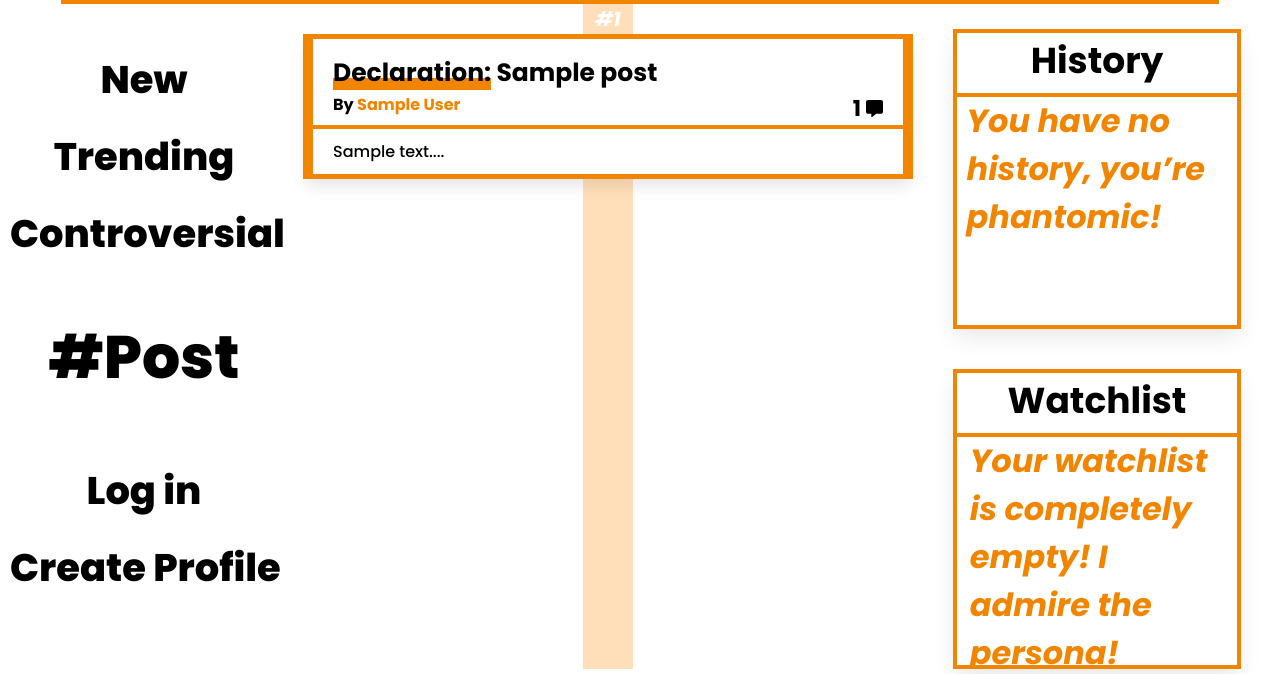
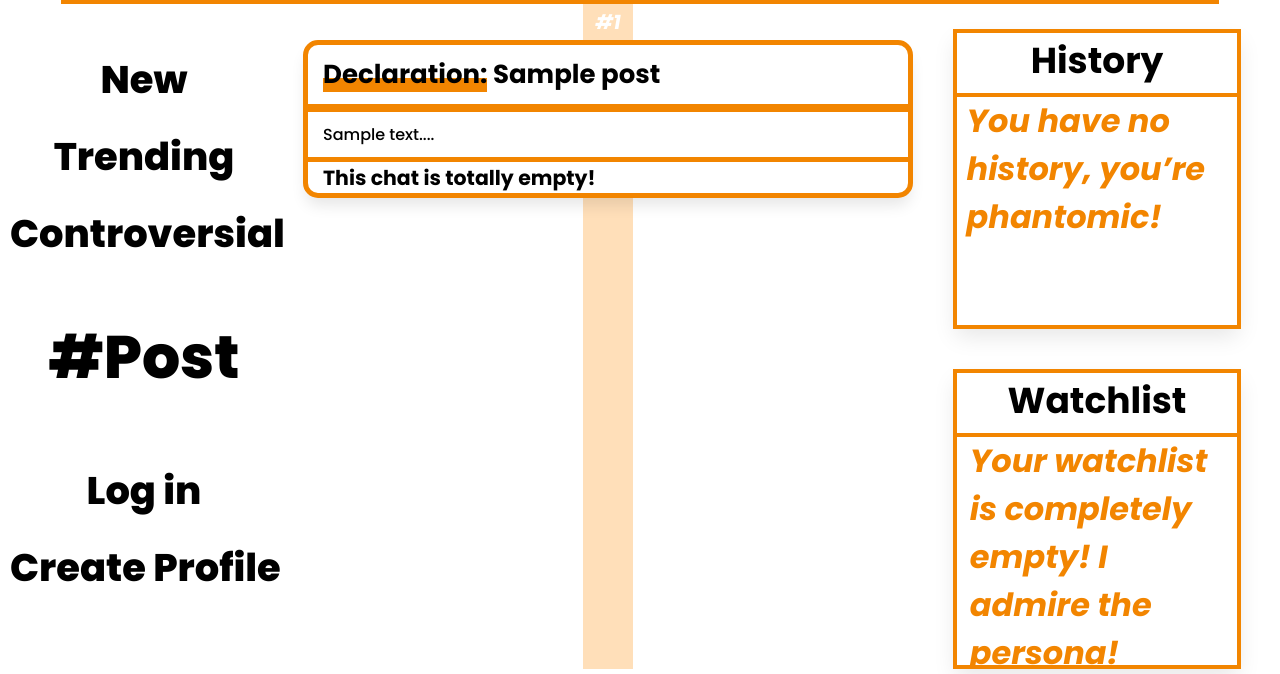
Before and after one commit to skrillfalconblast/bantopia, a Django app: page / in a window 1280 px wide. Shown: the part 88-762 px from the top of the page. Run offline with Django 3.2, Linux system fonts and the light colour scheme; tables that the repository leaves empty hold one stand-in row (values such as "Sample post"); some libraries are stand-ins or nearby versions.

Commit message:
Operation Paintjob

```diff
--- a/posts/templatetags/poll_extras.py
+++ b/posts/templatetags/poll_extras.py
@@ -52,3 +52,7 @@
 @register.filter
 def stripcommas(value):
     return sub(',', '', value)
+
+@register.filter(name='times')
+def times(number):
+    return range(number)
--- a/posts/views.py
+++ b/posts/views.py
@@ -4,9 +4,10 @@
 from django.contrib.postgres.search import SearchRank, SearchQuery, SearchVector
 from django.views.decorators.csrf import csrf_exempt
 
-from django.db.models import F, ExpressionWrapper, Value, FloatField, Case, When, IntegerField, Max
+from django.db.models import F, ExpressionWrapper, Value, FloatField, Case, When, IntegerField, Max, Subquery, OuterRef
 from django.db.models.functions import Round, Log, Greatest, Abs
 
+from django.utils.html import escape
 
 from .models import Post, Tag, Vote, Draft, Visit
 from chat.models import Message
@@ -19,26 +20,70 @@
 
 User = get_user_model()
 
+def counterHack(posts):
+    for post in posts:
+        counters = list(Message.objects.filter(message_post=post, message_score__gt=1).values_list('message_content', flat=True).order_by('-message_score')[:5])
+
+        counterString = ''
+
+        for i, counter in enumerate(counters):
+            rank = f'<span>#{i+1}</span> {escape(counter)}'
+
+            if counterString == '':
+                counterString = counterString + rank
+            else:
+                counterString = counterString + ' ' + rank
+
+
+        if counterString:
+            post.counters = counterString
+        else:
+
+            ticker_texts = ["<span>Calm,</span> endless calm. <span>Broken</span>. The water's surface draws <span>near</span>. The <span>glass heaven</span> enveloping your form feels <span>large</span> under the surface. It’s <span>all</span>, it’s everything. But you were made to <span>breathe</span>. I need <span>air</span>. Oh, <span>we’re floating</span>, steadily towards the liquid veil. The <span>bubbles</span> look crystalline, playing with <span>the heavy light</span> as they hustle towards <span>the surface</span>. I’m moving up with <span>them</span>. Huh, <span>look at that</span>, I see something <span>behind the water</span>, something <span>above</span>, almost getting farther as I <span>draw closer</span>. I <span>tear</span> through that veil. Infinity <span>basks</span> before me. Sky, sun, trees, nature in all its glory, <span>light</span> as I have never seen before. A <span>black hawk</span> soars above, my head tracks its flight. <span>Let’s go.</span> ",
+                            "<span>Bantopia</span> is literally the <span>coolest place</span> to be on <span>the Internet</span>. <span>Sure</span>, it’s a <span>bit crazy</span>, but <span>it’s pretty fun.</span> You see <span>this ticker</span>, it’s pretty cool. <span>But bro,</span> why in the world are you <span>staring</span> at it? If you’re <span>afk</span> I’ll understand, <span>but otherwise,</span> it’s kind of <span>weird</span>. Okay, <span>stop staring</span> at this point. <span>It’s rude</span>. Oh gosh, I probably <span>provoked</span> you to continue <span>looking at me.</span> In fact, <span>whatever</span>, I don’t have <span>anything to hide!</span> Keep <span>looking</span>, it’s your time that’s <span>being wasted</span>. Unlike you, <span>I have things to do</span> apart from staring at <span>randomly assigned</span> ticker text. Peace <span>out.</span>",
+                            "You are likely on <span>bantopia.com</span>. This is likely the <span>gazillionth time</span> you’ve read this message. You are likely on the <span>New</span> tab. Your screen is mostly composed of the colors: <span>orange</span> and white. You probably like to <span>debate</span> or argue. You probably live in the northern <span>hemisphere</span>. You’re probably a cool <span>guy</span>. You’re likely about to enter a <span>chat</span>. You’re likely street <span>smart</span>. You likely prefer YouTube to other <span>social media.</span> This is likely the first time you’ve <span>read</span> this message. You’re likely predicting this <span>ticker</span> is going to end soon. You’re likely correct<span>.</span>",
+                            "Don’t think, <span>act.</span> Just <span>do</span> it! <span>Think</span> with your mind, not your <span>brain</span>! Get into the <span>zone!</span> <span>Man up</span>! Listen to <span>your instincts!</span> Click the post! JUST CLICK THE POST <span>BRO!</span> It’s not even <span>hard!</span> Just make the <span>choice</span> and stick by it! Do <span>everything you can</span> to supplement your journey. <span>You know</span> your purpose, act now! You only <span>live once</span>! This is you’re <span>only shot</span> at greatness! CLICK THE POST! It’s all <span>background noise</span>! Don’t think, <span>act!</span> Click the <span>post!</span>",
+                            "It started when an <span>alien device</span> did what it did. And <span>stuck itself</span> upon his wrist with <span>secrets</span> that it hid. Now he's got <span>super powers,</span> he's no ordinary kid, he’s <span>Ben 10</span>! So if you <span>see him,</span> you might be in for a <span>big surprise</span>. He'll turn <span>into an alien</span> before your very eyes. He's <span>slimy, creepy, fast and strong</span>, he's every <span>shape and size</span>, he's <span>Ben 10!</span> Armed with power, he's on the <span>case</span>. Fighting off evil from <span>Earth</span> or <span>space</span>. He'll <span>never stop</span> till he makes them <span>pay</span>. ‘Cause he's <span>the baddest kid</span> to ever save the day! <span>Ben 10!</span>",
+                            "There is no one <span>righteous</span>, not even <span>one</span>; there is no one <span>who understands;</span> there is no one who <span>seeks God</span> <span>All have turned away</span>, they have together <span>become worthless;</span> there is <span>no one who does good</span>, not even <span>one</span>. Their throats are <span>open graves;</span> their tongues <span>practice deceit</span>. The <span>poison of vipers</span> is on their lips. Their mouths <span>are full of cursing</span> and bitterness. Their feet are swift to <span>shed blood;</span> ruin and misery <span>mark their ways,</span> and the way of peace <span>they do not know</span>. There is <span>no fear of God</span> before their eyes.",
+                            "<span>In the beginning</span>, God created the <span>heavens</span> and the earth. The earth was <span>without form and void</span>, and <span>darkness</span> was over the face of the <span>deep</span>. And the <span>Spirit of God</span> was hovering over the face of <span>the waters.</span> And God said, “Let there be <span>light</span>,” and there was <span>light</span>. And God saw that the <span>light was good.</span> And God separated the <span>light</span> from the <span>darkness</span>. God called the <span>light Day,</span> and the <span>darkness</span> he called <span>Night</span>. And there was <span>evening</span> and there was <span>morning</span>, the first <span>day.</span>",
+                            "<span>Stop</span> what you’re doing. I must tell you a <span>secret</span>. <span>Keep watching me.</span> I won’t be <span>here</span> for long. Keep <span>watching me</span>. Keep your eyes trained on <span>this ticker text.</span> THIS IS IMPORTANT. <span>Don't be scared.</span> AND NO MATTER WHAT YOU DO, <span>don’t look behind you.</span> Don’t look behind you. <span>Don’t look behind you.</span> Until this ticker text <span>passes by</span>, don’t look <span>directly</span> behind you. <span>Pay no attention</span> to your periphery. Just a <span>few more seconds,</span> and you will most likely <span>survive</span>. Hang in there.",
+                            "Guess the <span>tune</span>: Da da da <span>da-da</span> da da da <span>da-da</span>, da da da <span>da-da</span> da da da <span>da-da</span>, da da da <span>da-da</span> da da da da <span>daaaaa</span> da da da <span>da-da</span> da da da <span>da-da</span> da da <span>daaaaaaaaaa</span> da da da <span>da-da</span> daaa daaa daaaa, daaa daaaa daaaa <span>da-da</span> da daaa daaaa. <span>One more time!</span>  Da da da <span>da-da</span> da da da <span>da-da</span>, da da da <span>da-da</span> da da da <span>da-da</span>, da da da <span>da-da</span> da da da da <span>daaaaa</span> da da da <span>da-da</span> da da da <span>da-da</span> da da <span>daaaaaaaaaa</span> da da da <span>da-da</span> daaa daaa daaaa, daaa daaaa daaaa <span>da-da</span> da daaa daaaa. Answer: <span>Super Smash Bros. Ultimate Main Theme</span>",
+                            "Sorry to <span>break the news</span> but this post has <span>no counters</span>. Yeah, <span>most of the other</span> ticker texts aren’t as honest as <span>me</span>. You know what, <span>I don’t like those guys.</span> Most of them are <span>creepy</span>, especially <span>stop what you’re doing,</span> he’s a <span>loser.</span> I mean the Bible verse ticker texts are <span>chill</span> but most of the others are <span>mega dorks.</span> Such as the <span>probability text</span>, he’s a <span>nerd,</span> probably the exact opposite of the <span>Ben 10 Intro text</span>, who has the maturity of a <span>slingshot.</span> Tbh I like the <span>D&D</span> ticker text, he’s pretty <span>interesting</span>. Okay, I got to go <span>now! Get back to scrolling <span>bantopia.com!</span>"]
+
+            post.ticker_text = random.choice(ticker_texts)
+
+
+    return posts
+
 def sort_trending():
     #posts = Post.objects.annotate(score=ExpressionWrapper(
         #Round((F('post_timestamp_created') / 45000) + Log(10, Greatest(F('post_number_of_messages'), 1)), precision=7), output_field=FloatField()
         #), sort=Value("trending")).order_by('-score')[:100]
 
     posts = Post.objects.alias(
-        latest_message=Max('message__message_datetime_sent')
-    ).order_by('-latest_message')
+        latest_message=Max('message__message_datetime_sent'),
+    ).annotate(last_message=Subquery(Message.objects.filter(message_post=OuterRef('pk')).order_by("-message_datetime_sent").values('message_content')[:1])).order_by('-latest_message')
+
+    counterHack(posts)
 
     return posts
 
 def sort_controversial():
     posts = Post.objects.annotate(total=ExpressionWrapper(Abs(F('post_number_of_yes_votes') + F('post_number_of_no_votes')), IntegerField()), score=Case(When(total=0, then=Value(0, output_field=FloatField())), default=ExpressionWrapper(
         (F('post_timestamp_created') / 45000) + Log(10, (F('total')) / Greatest(Abs(F('post_number_of_yes_votes') - F('post_number_of_no_votes')), 1)), output_field=FloatField()
-    )), sort=Value("controversial")).order_by('-score')[:100]
+    )), sort=Value("controversial"),
+    last_message=Subquery(Message.objects.filter(message_post=OuterRef('pk')).order_by("-message_datetime_sent").values('message_content')[:1])).order_by('-score')[:100]
+
+    counterHack(posts)
 
     return posts
 
 def search(search_term):
-    posts = Post.objects.annotate(rank=SearchRank(SearchVector('post_title'), SearchQuery(search_term))).order_by('-rank')[:100]
+    posts = Post.objects.annotate(rank=SearchRank(SearchVector('post_title'), SearchQuery(search_term)),
+                                  last_message=Subquery(Message.objects.filter(message_post=OuterRef('pk')).order_by("-message_datetime_sent").values('message_content')[:1])
+                                  ).order_by('-rank')[:100]
+
+    counterHack(posts)
 
     return posts
 
@@ -81,10 +126,17 @@
                 posts = sort_controversial()
 
             else:
-                posts = Post.objects.order_by('-post_datetime_created')
+
+                posts = Post.objects.annotate(last_message=Subquery(Message.objects.filter(message_post=OuterRef('pk')).order_by("-message_datetime_sent").values('message_content')[:1])).order_by('-post_datetime_created')
+
+                counterHack(posts)
+
+                #posts = Post.objects.annotate(counters=ArrayAgg('message__message_content', filter=Q(message__message_score__gt=-1), ordering='-message__message_score')).order_by('-post_datetime_created')
 
         else:
             posts = Post.objects.order_by('-post_datetime_created')
+
+            counterHack(posts)
 
         user = request.user # Pulls user from request for authentication checks within the template.
 
--- a/static/styles/index.css
+++ b/static/styles/index.css
@@ -185,7 +185,6 @@
 }
 
 .post-scroll {
-    display: flex;
     flex-direction: column;
     overflow-y: scroll;
     height: 100%;
@@ -239,11 +238,11 @@
     font-size: 20px;
     text-align: center;
     color: white;
+    margin: 3px 0;
 }
 
 .post {
     display: flex;
-    position: relative;
     flex-direction: column;
     background-color: white;
 }
@@ -257,9 +256,9 @@
     text-decoration: none;
     cursor: pointer;
     border: 5px solid #f28500;
-    border-left: 10px solid #f28500;
-    border-right: 10px solid #f28500;
     box-shadow: 0px 10px 15px -3px rgba(0,0,0,0.1);
+    border-radius: 15px;
+    overflow: hidden;
 }
 
 .trending-post-border {
@@ -272,13 +271,13 @@
 
 .post-title {
     font-family: 'Poppins', sans-serif;
-    font-size: 25px;
+    font-size: 26px;
     color: black;
-    padding: 15px 20px 0px 20px;
+    padding: 10px 15px 10px 15px;
 }
 
 .post-title-de {
-    box-shadow: inset 0 -12px 0 #F28500;
+    box-shadow: inset 0 -14px 0 #F28500;
 }
 
 .post-title-th {
@@ -286,7 +285,7 @@
 }
 
 .post-bar {
-    display: flex;
+    display: none;
     margin-right: 20px;
 }
 
@@ -321,7 +320,7 @@
     width: 85%;
 }
 
-.post h2{
+.post-author {
     font-family: 'Poppins', sans-serif;
     font-size: 16px;
     color: black;
@@ -333,14 +332,192 @@
 }
 
 .post h4 {
-    padding: 10px 20px 10px 20px;
+    padding: 10px 15px 10px 15px;
     font-family: 'Poppins', sans-serif;
     font-weight: 500;
     color: black;
 }
 
+@-webkit-keyframes ticker {
+    0% {
+      -webkit-transform: translate3d(0, 0, 0);
+      transform: translate3d(0, 0, 0);
+      visibility: visible;
+    }
+
+    100% {
+      -webkit-transform: translate3d(-100%, 0, 0);
+      transform: translate3d(-100%, 0, 0);
+    }
+  }
+
+  @keyframes ticker {
+    0% {
+      -webkit-transform: translate3d(0, 0, 0);
+      transform: translate3d(0, 0, 0);
+    }
+
+    100% {
+      -webkit-transform: translate3d(-100%, 0, 0);
+      transform: translate3d(-100%, 0, 0);
+    }
+}
+
+.post-counter-ticker {
+    align-items: center;
+    min-width: fit-content;
+    gap: 10px;
+    margin-left: 10px;
+}
+
+.post-counter-ticker-wrapper {
+    border-top: 4px solid #F28500;
+}
+
+.post-counter-ticker h2 {
+    min-width: fit-content;
+}
+
+.post:hover .post-counter-ticker {
+
+    -moz-animation-timing-function: linear;
+    -webkit-animation-timing-function: linear;
+    animation-timing-function: linear;
+    animation-iteration-count: infinite;
+    -webkit-animation-iteration-count: infinite;
+    -moz-animation-iteration-count: infinite;
+    -moz-animation-name: ticker;
+    -webkit-animation-name: ticker;
+    animation-name: ticker;
+    animation-duration: 120s;
+}
+
+/*
+
+@-moz-keyframes shake {
+	0% { -moz-transform: translate(2px, 1px) rotate(0deg); }
+	10% { -moz-transform: translate(-1px, -2px) rotate(-1deg); }
+	20% { -moz-transform: translate(-3px, 0px) rotate(1deg); }
+	30% { -moz-transform: translate(0px, 2px) rotate(0deg); }
+	40% { -moz-transform: translate(1px, -1px) rotate(1deg); }
+	50% { -moz-transform: translate(-1px, 2px) rotate(-1deg); }
+	60% { -moz-transform: translate(-3px, 1px) rotate(0deg); }
+	70% { -moz-transform: translate(2px, 1px) rotate(-1deg); }
+	80% { -moz-transform: translate(-1px, -1px) rotate(1deg); }
+	90% { -moz-transform: translate(2px, 2px) rotate(0deg); }
+	100% { -moz-transform: translate(1px, -2px) rotate(-1deg); }
+}
+@-webkit-keyframes shake {
+	0% { -webkit-transform: translate(2px, 1px) rotate(0deg); }
+	10% { -webkit-transform: translate(-1px, -2px) rotate(-1deg); }
+	20% { -webkit-transform: translate(-3px, 0px) rotate(1deg); }
+	30% { -webkit-transform: translate(0px, 2px) rotate(0deg); }
+	40% { -webkit-transform: translate(1px, -1px) rotate(1deg); }
+	50% { -webkit-transform: translate(-1px, 2px) rotate(-1deg); }
+	60% { -webkit-transform: translate(-3px, 1px) rotate(0deg); }
+	70% { -webkit-transform: translate(2px, 1px) rotate(-1deg); }
+	80% { -webkit-transform: translate(-1px, -1px) rotate(1deg); }
+	90% { -webkit-transform: translate(2px, 2px) rotate(0deg); }
+	100% { -webkit-transform: translate(1px, -2px) rotate(-1deg); }
+}
+
+
+@keyframes shake {
+	0% { transform: translate(2px, 1px) rotate(0deg); }
+	10% { transform: translate(-1px, -2px) rotate(-1deg); }
+	20% { transform: translate(-3px, 0px) rotate(1deg); }
+	30% { transform: translate(0px, 2px) rotate(0deg); }
+	40% { transform: translate(1px, -1px) rotate(1deg); }
+	50% { transform: translate(-1px, 2px) rotate(-1deg); }
+	60% { transform: translate(-3px, 1px) rotate(0deg); }
+	70% { transform: translate(2px, 1px) rotate(-1deg); }
+	80% { transform: translate(-1px, -1px) rotate(1deg); }
+	90% { transform: translate(2px, 2px) rotate(0deg); }
+	100% {transform: translate(1px, -2px) rotate(-1deg); }
+}
+
+@keyframes wobble {
+    0%, 100% {
+        -webkit-transform: translateX(0%);
+        transform: translateX(0%);
+        -webkit-transform-origin: 50% 50%;
+        transform-origin: 50% 50%;
+    }
+
+    15% {
+        -webkit-transform: translateX(-3px) rotate(-5deg);
+        transform: translateX(-3px) rotate(-5deg);
+    }
+
+    30% {
+        -webkit-transform: translateX(calc(3px / 2)) rotate(5deg);
+        transform: translateX(calc(3px / 2)) rotate(5deg);
+    }
+
+    45% {
+        -webkit-transform: translateX(calc(-3px / 2)) rotate(calc(-5deg / 1.8));
+        transform: translateX(calc(-3px / 2)) rotate(calc(-5deg / 1.8));
+    }
+
+    60% {
+        -webkit-transform: translateX(calc(3px / 3.3)) rotate(calc(5deg / 3));
+        transform: translateX(calc(3px / 3.3)) rotate(calc(5deg / 3));
+    }
+
+    75% {
+        -webkit-transform: translateX(calc(-3px / 5.5)) rotate(calc(-5deg / 5));
+        transform: translateX(calc(-3px / 5.5)) rotate(calc(-5deg / 5));
+    }
+}
+
+To activate - animation: wobble 1s ease infinite;
+
+*/
+
+.post-counter {
+    font-family: 'Poppins', sans-serif;
+    color: #000;
+    font-size: 16px;
+    white-space: nowrap;
+}
+
+.post-counter span {
+    color: #F28500 ;
+}
+
 .post-div {
-    border: 2px solid #F28500;
+    border: 2.5px solid #F28500;
+}
+
+.command-border {
+    border-color: #000 !important;
+}
+
+.author {
+    font-weight: 700;
+}
+
+.message-bar {
+    display: inline-flex;
+    padding-left: 15px;
+    border-top: 5px solid #f28500;
+}
+
+.last-message {
+    font-family: 'Poppins', sans-serif;
+    font-size: 1.6vw;
+    color: #f28500;
+}
+
+.last-message span {
+    color: #000;
+}
+
+.message-bar img {
+    display: none;
+    width: 20px;
+    margin-right: 10px;
+    filter: brightness(0);
 }
 
 /*
--- a/templates/index.html
+++ b/templates/index.html
@@ -65,30 +65,43 @@
             <div class="post-scroll new-rail" id="post-scroll">
                 {% for post in posts %}
                 <h1 class="post-label"><i>#{{ forloop.counter }}</i></h1>
-                <a href="/{{post.post_code}}/{{post.post_slug}}" class="post">
+                <a href="/{{post.post_code}}/{{post.post_slug}}" class="post nick-left-in nick-right-in">
                     {% if post.post_type == "DE" %}
                     <h1 class="post-title"><span class="post-title-de">Declaration:</span> {{post.post_title | truncatesmart:60}}</h1>
-                    <div class="post-bar">
-                        <h2 class="post-author">By <span class="post-author-name">{{post.post_author_name}}</span></h2>
-                        <div class="messages-box">
-                            <h3 class="messages">{{post.post_number_of_messages}}</h3>
-                            <svg xmlns="http://www.w3.org/2000/svg" viewBox="0 0 512 512"><path d="M64 0C28.7 0 0 28.7 0 64V352c0 35.3 28.7 64 64 64h96v80c0 6.1 3.4 11.6 8.8 14.3s11.9 2.1 16.8-1.5L309.3 416H448c35.3 0 64-28.7 64-64V64c0-35.3-28.7-64-64-64H64z"/></svg>
-                            <div class="post-icon"></div>
+                    <div class="post-counter-ticker-wrapper">
+                        <div class="post-counter-ticker">
+                            {% if post.counters %}
+                                <h2 class="post-counter">{% for i in 12|times %}{{ post.counters|safe }} {% endfor %}</h2>
+                            {% else %}
+                                <h2 class="post-counter">{{ post.ticker_text|safe }}</h2>
+                            {% endif %}
                         </div>
                     </div>
                     <hr class="post-div">
                     <h4 class="post-paragraph">{{post.post_desc | truncate:40}}</h4>
+                    {% if post.last_message %}
+                    <div class="message-bar"><img src="{% static 'images/icon.svg' %}" alt=""><h1 class="last-message"><span>Last Message:</span> {<span>{{ post.last_message|truncatesmart:35 }}</span>}</h1></div>
+                    {% else %}
+                    <div class="message-bar"><img src="{% static 'images/icon.svg' %}" alt=""><h1 class="last-message"><span>This chat is totally empty!</span></h1></div>
+                    {% endif %}
                     {% elif post.post_type == "TH" %}
                     <h1 class="post-title"><span class="post-title-th">Theory:</span> {{post.post_title | truncatesmart:60}}</h1>
-                    <div class="post-bar">
-                        <h2 class="post-author">By <span class="post-author-name">{{post.post_author_name}}</span></h2>
-                        <div class="messages-box">
-                            <h3 class="messages">{{post.post_number_of_messages}}</h3>
-                            <svg xmlns="http://www.w3.org/2000/svg" viewBox="0 0 512 512"><path d="M64 0C28.7 0 0 28.7 0 64V352c0 35.3 28.7 64 64 64h96v80c0 6.1 3.4 11.6 8.8 14.3s11.9 2.1 16.8-1.5L309.3 416H448c35.3 0 64-28.7 64-64V64c0-35.3-28.7-64-64-64H64z"/></svg>
+                    <div class="post-counter-ticker-wrapper">
+                        <div class="post-counter-ticker">
+                            {% if post.counters %}
+                                <h2 class="post-counter">{% for i in 24|times %}{{ post.counters|safe }} {% endfor %}</h2>
+                            {% else %}
+                                <h2 class="post-counter">{{ post.ticker_text|safe }}</h2>
+                            {% endif %}
                         </div>
                     </div>
                     <hr class="post-div">
                     <h4 class="post-paragraph">{{post.post_desc | truncate:40}}</h4>
+                    {% if post.last_message %}
+                    <div class="message-bar"><img src="{% static 'images/icon.svg' %}" alt=""><h1 class="last-message"><span>Last Message:</span> {<span>{{ post.last_message|truncatesmart:35 }}</span>}</h1></div>
+                    {% else %}
+                    <div class="message-bar"><img src="{% static 'images/icon.svg' %}" alt=""><h1 class="last-message">This chat is totally empty!</h1></div>
+                    {% endif %}
                     {% endif %}
                 </a>
                 {% endfor %}
@@ -167,4 +180,5 @@
     </div>
 </body>
 <script src="{% static 'js/index.js' %}"></script>
+<script src="https://cdn.jsdelivr.net/npm/sp-supermarquee@latest/dist/SuperMarqueeWC.min.js"></script>
 </html>
```
Also changed, not shown: other parts of static/styles/index.css (+12 -35 lines).
